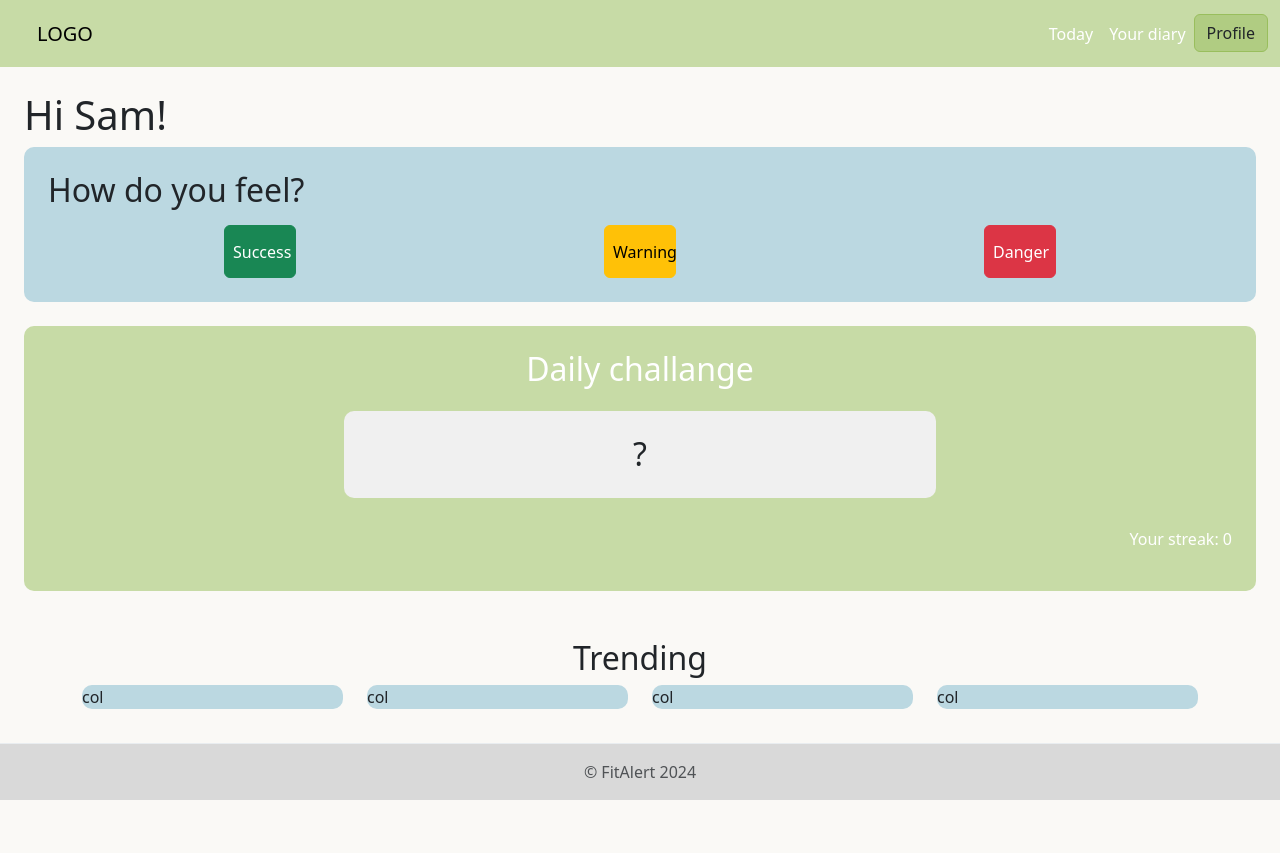
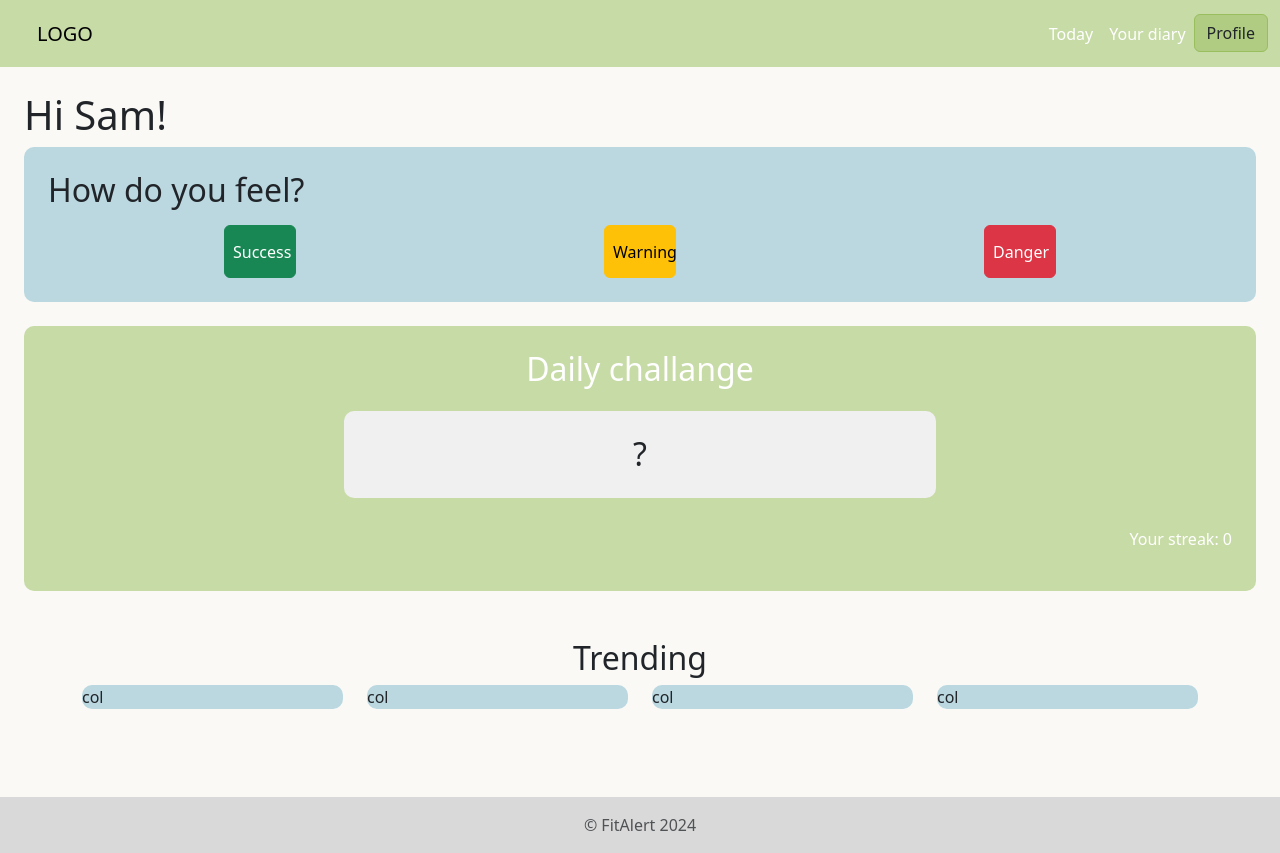
Before and after one commit to Kamila-Kapinos/fit-alert, an Angular app: page / in a window 1280 px wide. Before the commit the page ends 800 px from the top, so only its background shows below. Built offline with nearby package versions, Linux system fonts and the light colour scheme.

Commit message:
updated footer

```diff
--- a/src/app/common-components/components/footer/footer.component.html
+++ b/src/app/common-components/components/footer/footer.component.html
@@ -1,3 +1,3 @@
-<footer class="container-fluid bottom-0 py-3 border-top text-center fixed-bottom">
+<footer>
         <span class="text-muted">© FitAlert 2024</span>
 </footer>
--- a/src/app/common-components/components/footer/footer.component.scss
+++ b/src/app/common-components/components/footer/footer.component.scss
@@ -2,7 +2,10 @@ $basic-grey: #D9D9D9;
 
 footer {
   background-color: $basic-grey !important;
-  position: fixed; /* lub position: sticky; */
+  position: relative;
   bottom: 0;
   width: 100%;
+  padding-top: 1em;
+  padding-bottom: 1em;
+  text-align: center;
 }
```
